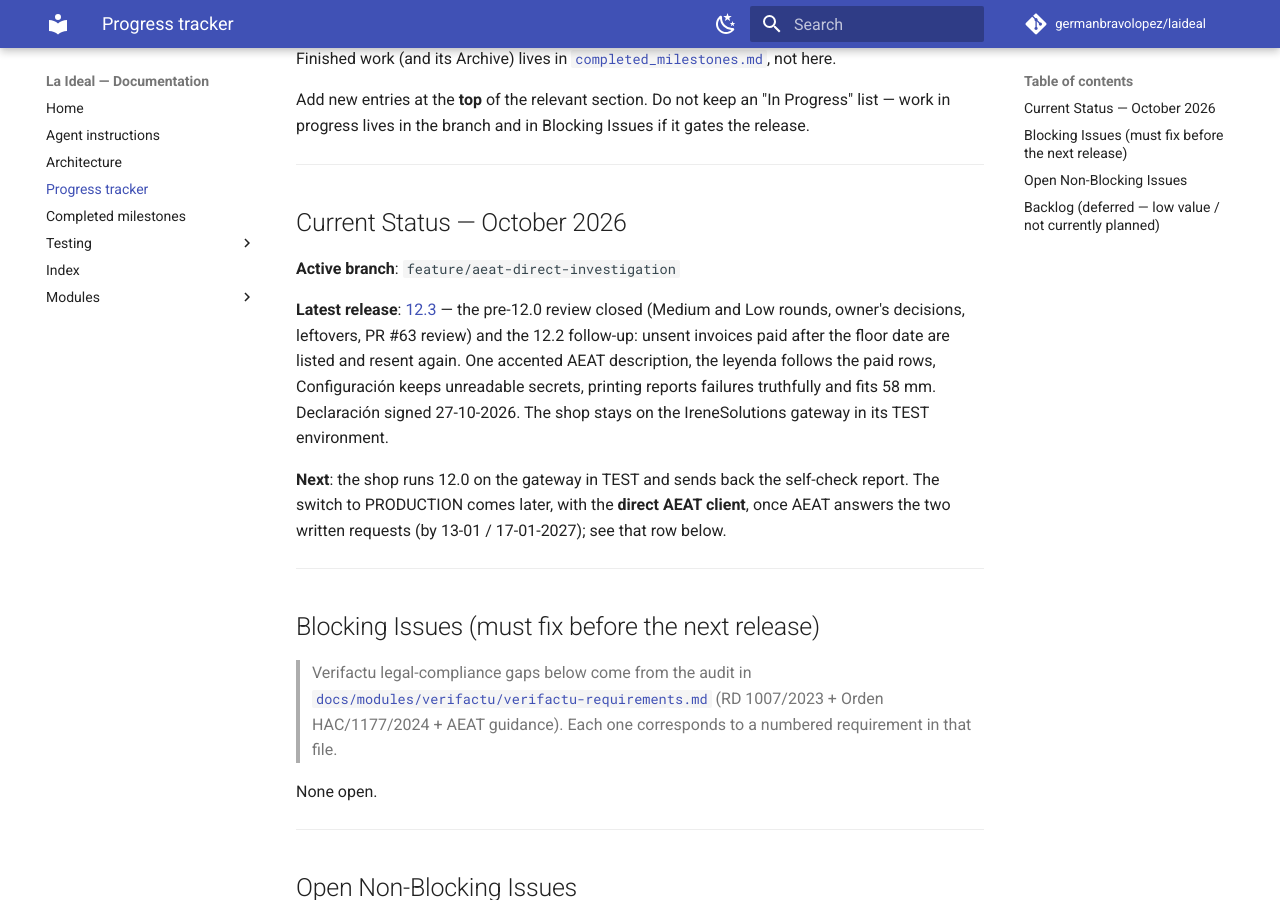
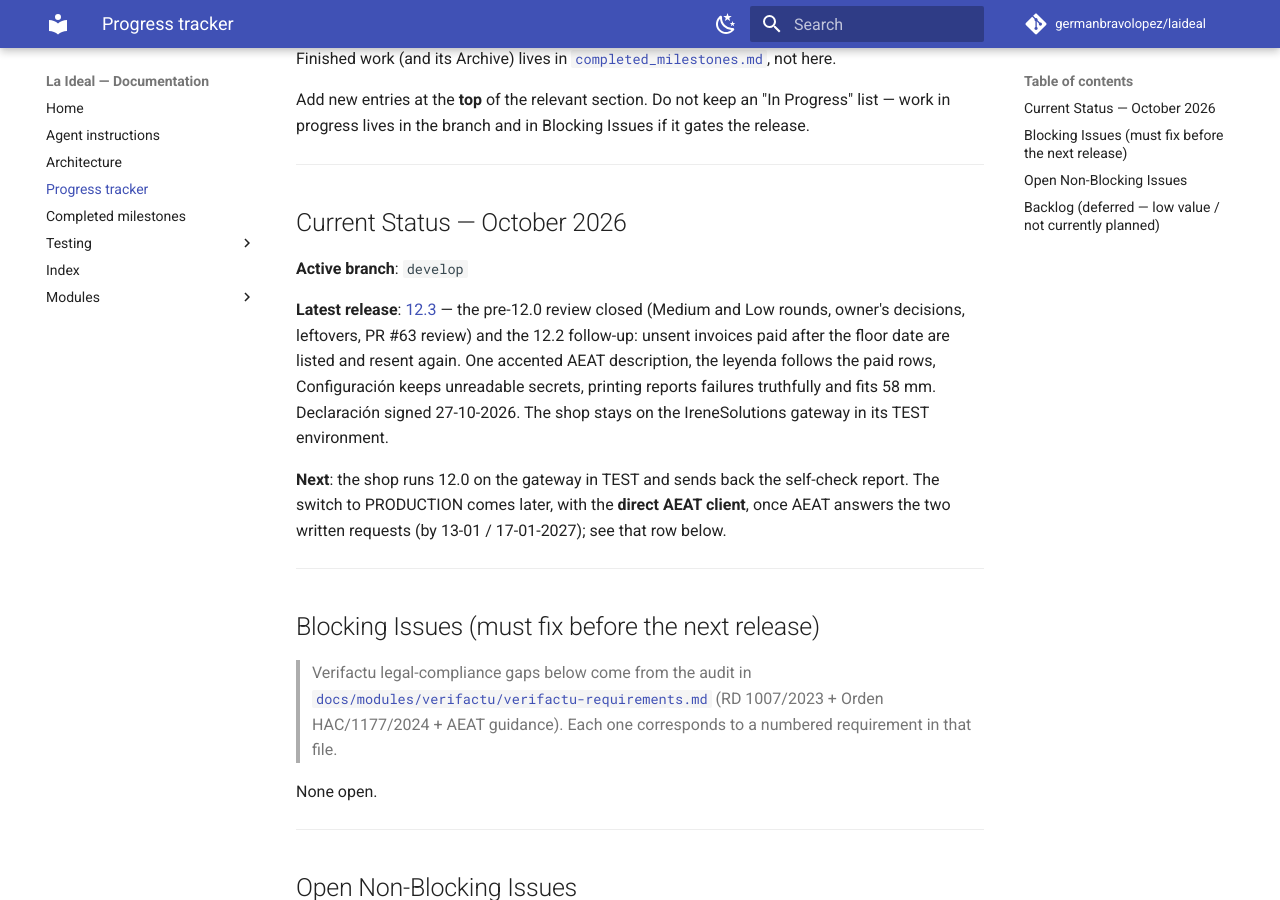
Before and after one commit to germanbravolopez/laideal, an MkDocs documentation site: the page built from docs/progress_tracker.md, in a window 1280 px wide and 900 px high, scrolled down 329 px. Built offline with MkDocs 1.6.1 and Material for MkDocs 9.7.7, drawn with Linux system fonts in a browser that asks for light colours; comment, search, counter and statistics services are not loaded.

Commit message:
Update progress_tracker.md
Active branch changed to develop

```diff
--- a/docs/progress_tracker.md
+++ b/docs/progress_tracker.md
@@ -13,7 +13,7 @@ Add new entries at the **top** of the relevant section. Do not keep an "In Progr
 
 ## Current Status — October 2026
 
-**Active branch**: `feature/aeat-direct-investigation`
+**Active branch**: `develop`
 
 **Latest release**: [12.3](https://github.com/germanbravolopez/laideal/releases/tag/12.3) — the pre-12.0 review closed (Medium and Low rounds, owner's decisions, leftovers, PR #63 review) and the 12.2 follow-up: unsent invoices paid after the floor date are listed and resent again. One accented AEAT description, the leyenda follows the paid rows, Configuración keeps unreadable secrets, printing reports failures truthfully and fits 58 mm. Declaración signed 27-10-2026. The shop stays on the IreneSolutions gateway in its TEST environment.
 
```
